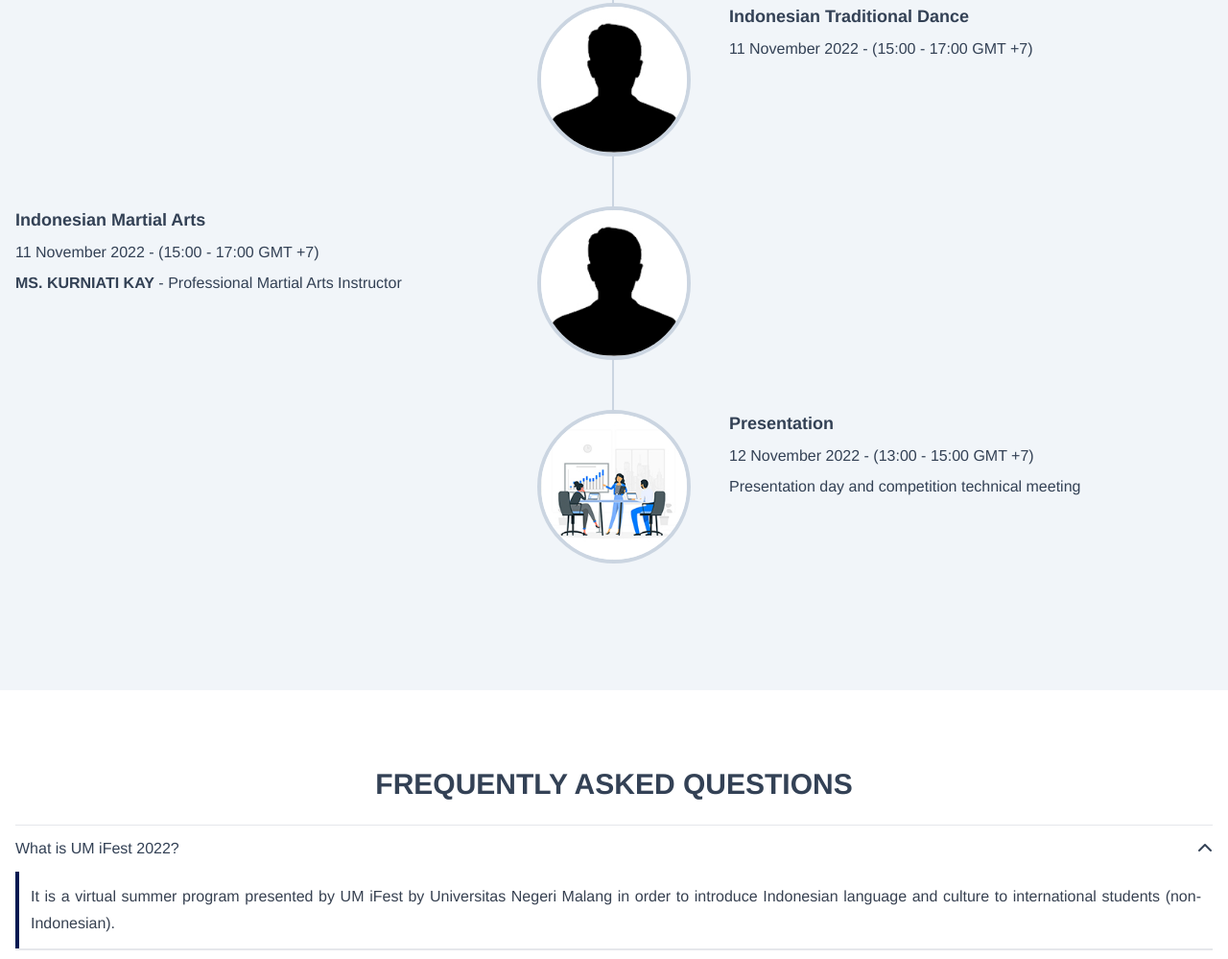
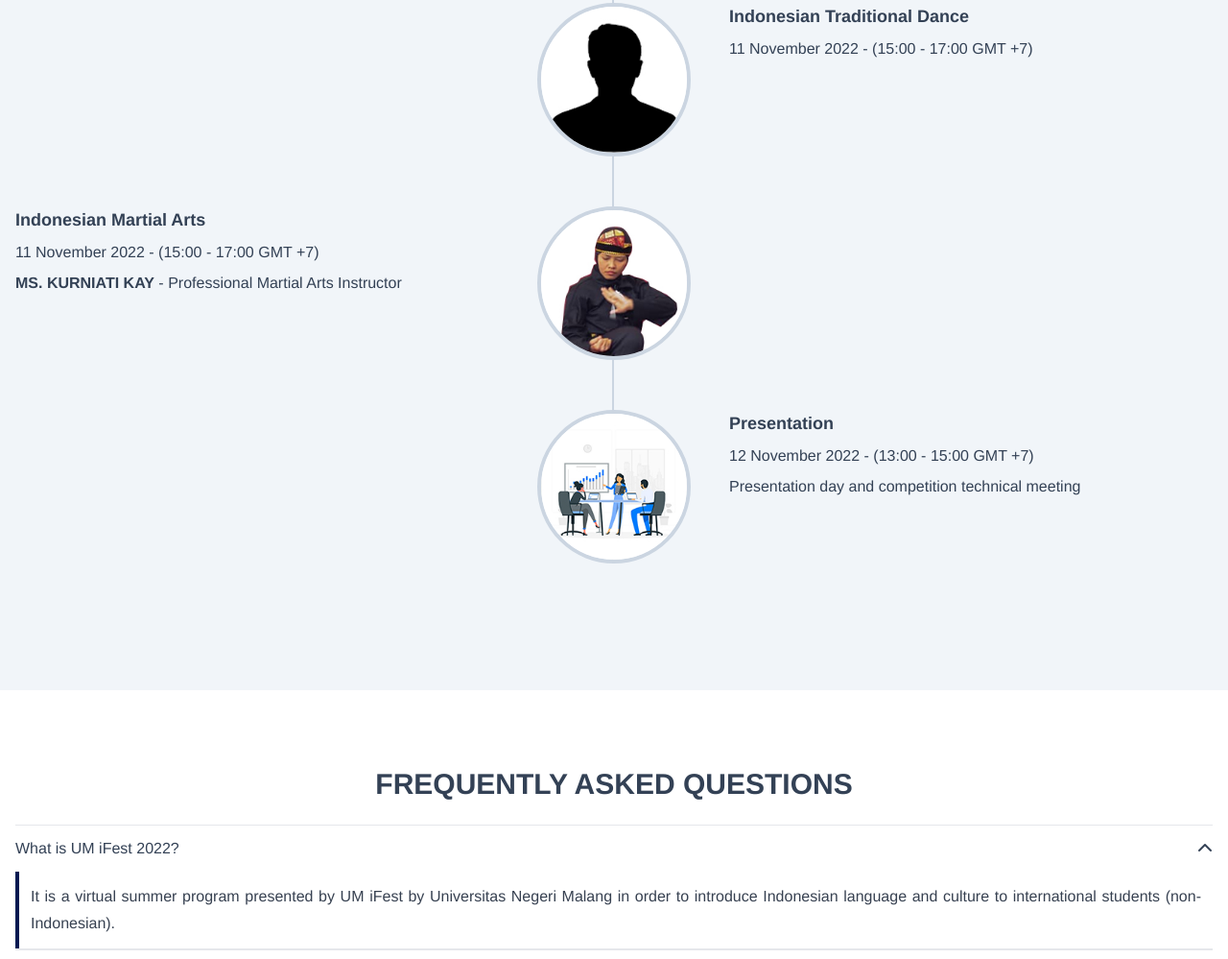
Before and after one commit to wahyupratama18/umifest2022, a website: page index.html in a window 1280 px wide. Shown: the part 5408-6407 px from the top of the page at 96% size. Drawn offline with Linux system fonts and the light colour scheme; a web font is replaced by a local one.

Commit message:
221101 - 2

```diff
--- a/index.html
+++ b/index.html
@@ -525,7 +525,7 @@
             position: 'Professional Dancer & Traditional Dance Instructor'*/
         }, {
             name: 'Indonesian Martial Arts',
-            image: './assets/img/Timeline/blank.jpg',
+            image: './assets/img/Timeline/kay.jpg',
             time: '11 November 2022 - (15:00 - 17:00 GMT +7)',
             isSpeech: true,
             speech: 'MS. KURNIATI KAY',
```
Also changed, not shown: assets/img/Timeline/kay.jpg (added).
